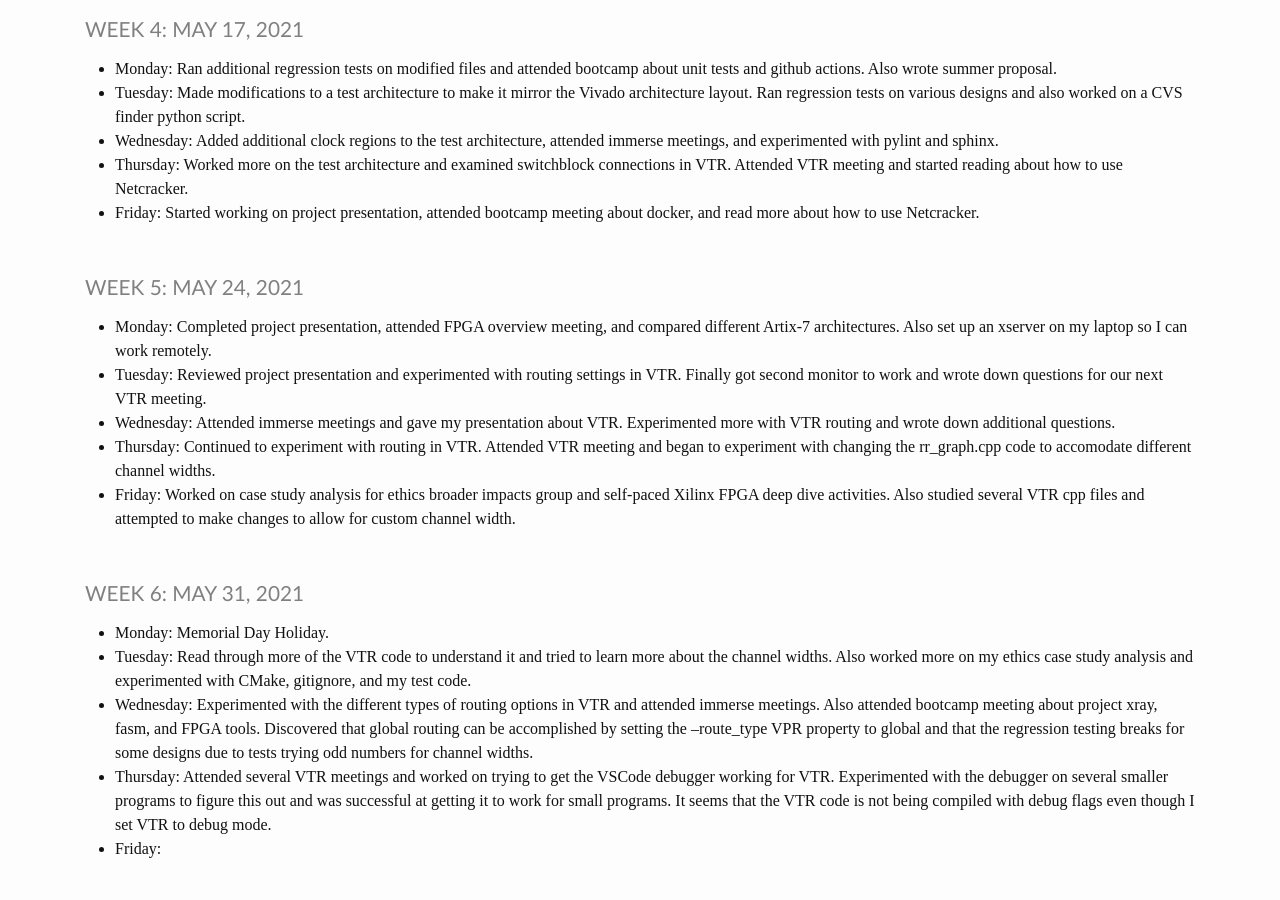
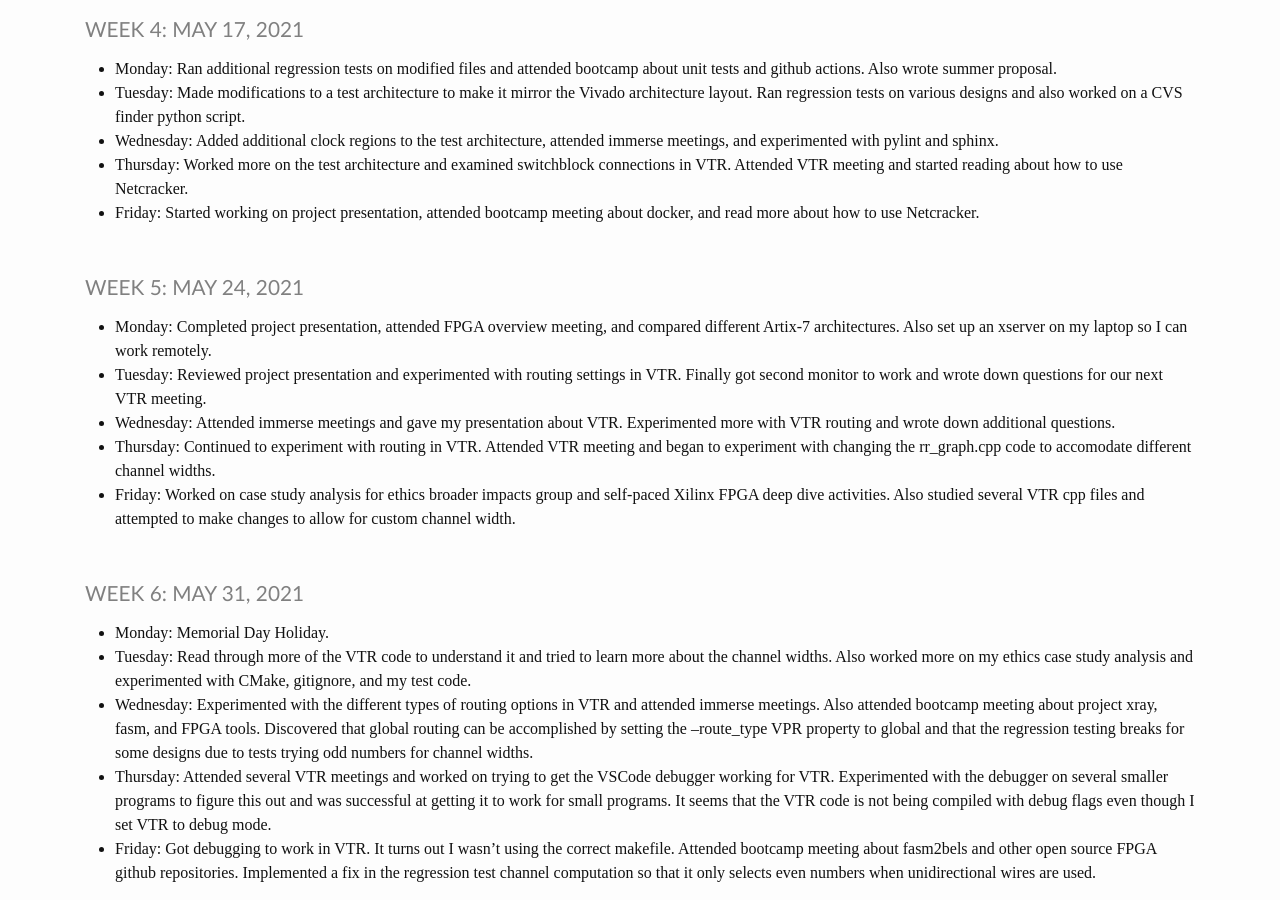
Before and after one commit to heinerb1/heinerb1.github.io, a Jekyll site: the page built from _pages/log.md, in a window 1280 px wide and 900 px high, scrolled down 1003 px. Built offline with Jekyll 4.4.1, drawn with Linux system fonts in a browser that asks for light colours; before the commit the page ends 1879 px from its top, so only the background shows below that.

Commit message:
6/4 Update

```diff
--- a/_pages/log.md
+++ b/_pages/log.md
@@ -82,4 +82,7 @@ title: IMMERSE Log
                 for VTR. Experimented with the debugger on several smaller programs to figure this out
                 and was successful at getting it to work for small programs. It seems that the VTR code
                 is not being compiled with debug flags even though I set VTR to debug mode.
-* **Friday**:
+* **Friday**: Got debugging to work in VTR. It turns out I wasn't using the correct makefile. Attended
+              bootcamp meeting about fasm2bels and other open source FPGA github repositories. Implemented
+              a fix in the regression test channel computation so that it only selects even numbers when
+              unidirectional wires are used.
```
